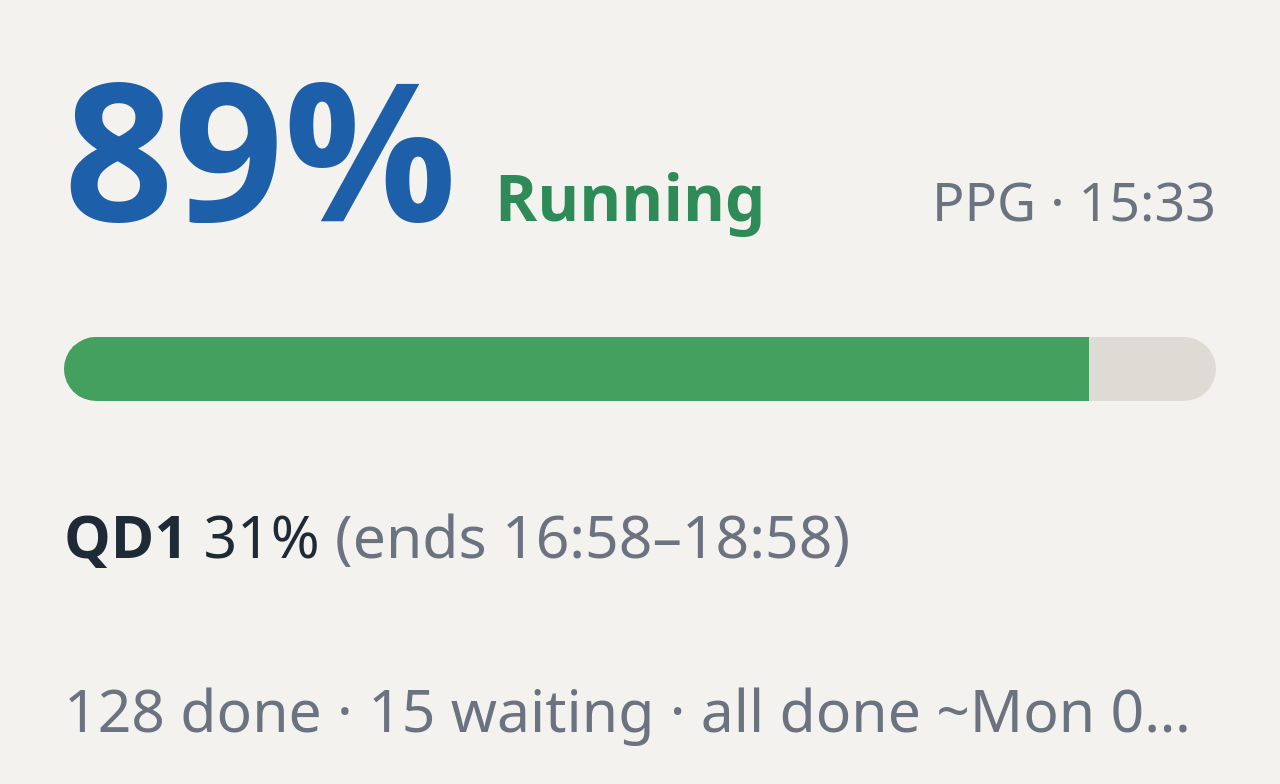
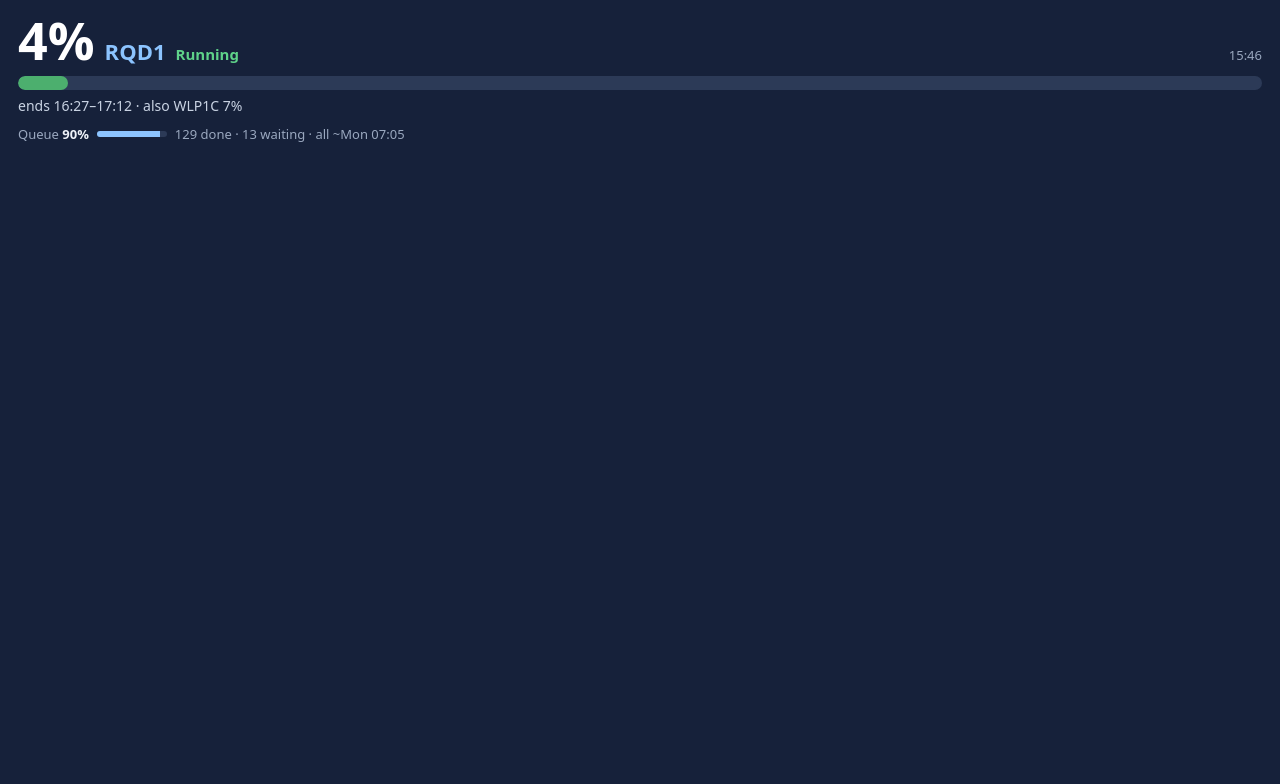
Before and after one commit to RRR7861/ppg-bar, a plain HTML site: page bar-1.html in a window 1280 px wide. Drawn offline with Linux system fonts and the light colour scheme.

Commit message:
bar-2: running step big, queue small, navy
Co-Authored-By: Claude Opus 5.5 <noreply@anthropic.com>
Claude-Session: https://claude.ai/code/session_019J9gj3n2RrS59WzJxgf6HH

```diff
--- a/bar-1.html
+++ b/bar-1.html
@@ -1,22 +1,26 @@
 <!DOCTYPE html>
 <html lang="en"><head><meta charset="utf-8">
 <meta name="viewport" content="width=device-width, initial-scale=1">
-<meta http-equiv="refresh" content="300">
 <title>PPG</title>
 <style>
-html,body{margin:0;height:100%;overflow:hidden;background:#f4f2ee;font-family:system-ui,-apple-system,"Segoe UI",Roboto,sans-serif;color:#1f2a37}
-.w{box-sizing:border-box;height:100%;padding:4vw 5vw;display:flex;flex-direction:column;justify-content:space-between}
-.t{display:flex;align-items:baseline;gap:3vw}
-.p{font-size:15vw;font-weight:800;line-height:1;color:#1d5fa8}
-.s{font-size:5vw;font-weight:700;color:#2e8b57}
-.a{margin-left:auto;font-size:4.2vw;color:#6b7280}
-.bar{height:5vw;border-radius:3vw;background:#dedbd4;overflow:hidden}
-.bar i{display:block;height:100%;width:89%;background:#43a05f}
-.r{font-size:4.6vw;white-space:nowrap;overflow:hidden;text-overflow:ellipsis}
-.m{color:#6b7280}
+html,body{margin:0;padding:0;background:#16213a;color:#eef2f8;font-family:system-ui,-apple-system,"Segoe UI",Roboto,sans-serif;overflow:hidden}
+.w{padding:14px 18px 12px}
+.t{display:flex;align-items:baseline;gap:10px;white-space:nowrap}
+.p{font-size:52px;font-weight:800;line-height:1;color:#ffffff}
+.n{font-size:22px;font-weight:700;color:#8cc4ff}
+.s{font-size:15px;font-weight:700;color:#5fd38a}
+.a{margin-left:auto;font-size:13px;color:#9aa8bf}
+.bar{height:14px;border-radius:7px;background:#2c3a57;overflow:hidden;margin:10px 0 6px}
+.bar i{display:block;height:100%;width:4%;background:#4caf6e;border-radius:7px}
+.e{font-size:14px;color:#c9d3e3;white-space:nowrap;overflow:hidden;text-overflow:ellipsis}
+.q{display:flex;align-items:center;gap:8px;margin-top:10px;font-size:13px;color:#9aa8bf;white-space:nowrap}
+.q b{color:#eef2f8}
+.qb{flex:0 0 70px;height:6px;border-radius:3px;background:#2c3a57;overflow:hidden}
+.qb i{display:block;height:100%;width:90%;background:#8cc4ff}
+.ql{overflow:hidden;text-overflow:ellipsis}
 </style></head><body><div class="w">
-<div class="t"><span class="p">89%</span><span class="s">Running</span><span class="a">PPG · 15:33</span></div>
+<div class="t"><span class="p">4%</span><span class="n">RQD1</span><span class="s">Running</span><span class="a">15:46</span></div>
 <div class="bar"><i></i></div>
-<div class="r"><b>QD1</b> 31% <span class="m">(ends 16:58–18:58)</span></div>
-<div class="r m">128 done · 15 waiting · all done ~Mon 07:58</div>
+<div class="e">ends 16:27–17:12 · also WLP1C 7%</div>
+<div class="q"><span>Queue <b>90%</b></span><span class="qb"><i></i></span><span class="ql">129 done · 13 waiting · all ~Mon 07:05</span></div>
 </div></body></html>
```
Also changed, not shown: bar-2.html (added, +26 -0 lines), index.html (+18 -14 lines).
